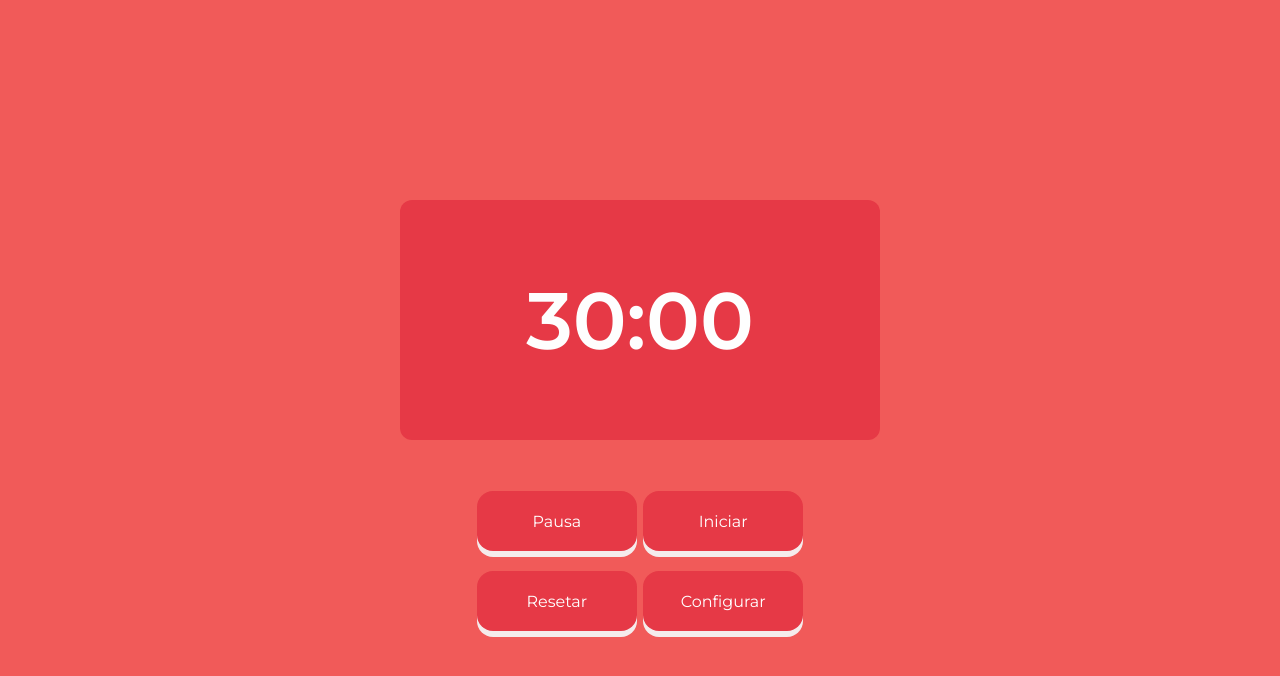
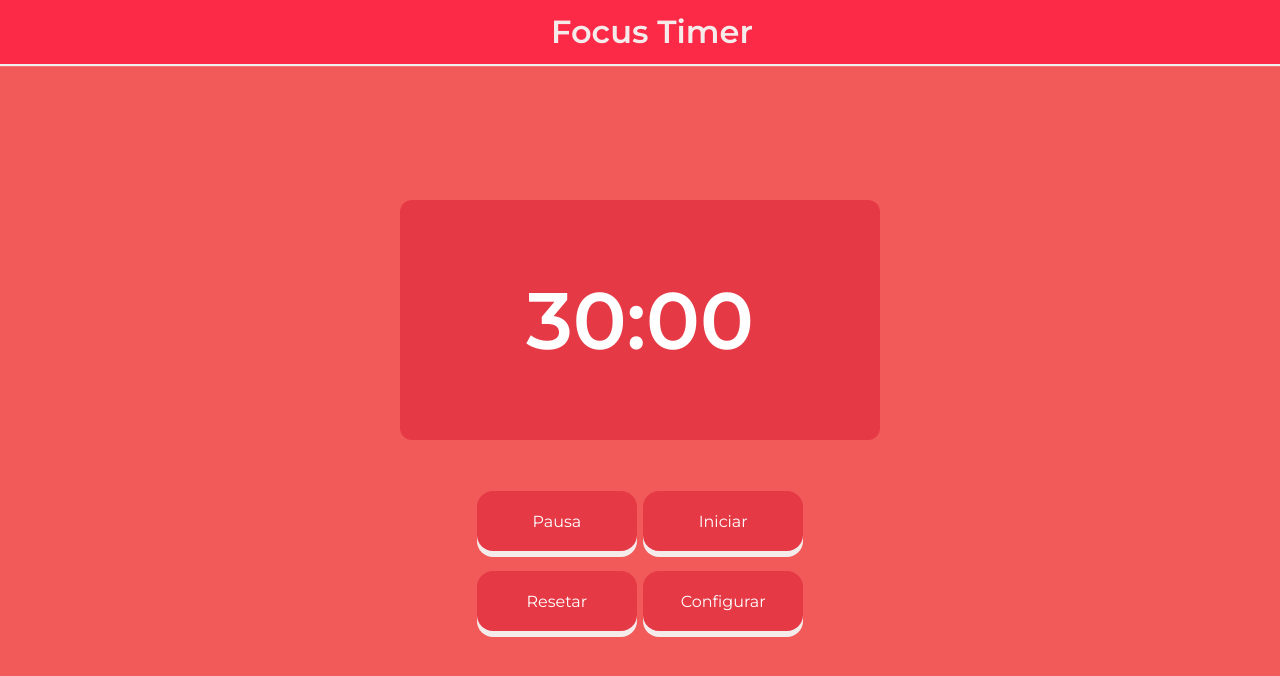
Before and after one commit to JvTadeo/Focus_Cronometro, a plain HTML site: page Cronometro Focus/index.html in a window 1280 px wide. Drawn offline with Linux system fonts and the light colour scheme.

Commit message:
Complete Style, respon.

```diff
--- a/Cronometro Focus/index.html
+++ b/Cronometro Focus/index.html
@@ -8,6 +8,9 @@
     <link rel="stylesheet" href="style.css">
 </head>
 <body>
+    <div class="header">
+        <h3>Focus Timer</h3>
+    </div>
     <div class="timerContent">
         <div class="timer">
             <h3 id="timer"></h3>
--- a/Cronometro Focus/style.css
+++ b/Cronometro Focus/style.css
@@ -14,6 +14,22 @@
     align-items: center;
     text-align: center;
     background-color: #F15A59;
+}
+
+.header{
+    position: fixed;
+    display: flex;
+    width: 100%;
+    background-color: #FC2947;
+    color: #F5EBEB;
+    padding: 12px;
+    height: 40px;
+    justify-content: center;
+    box-shadow: 0px 2px 1px #F0F0F0;
+}
+
+.header h3{
+    font-size: 32px;
 }
 
 .timer{
```
